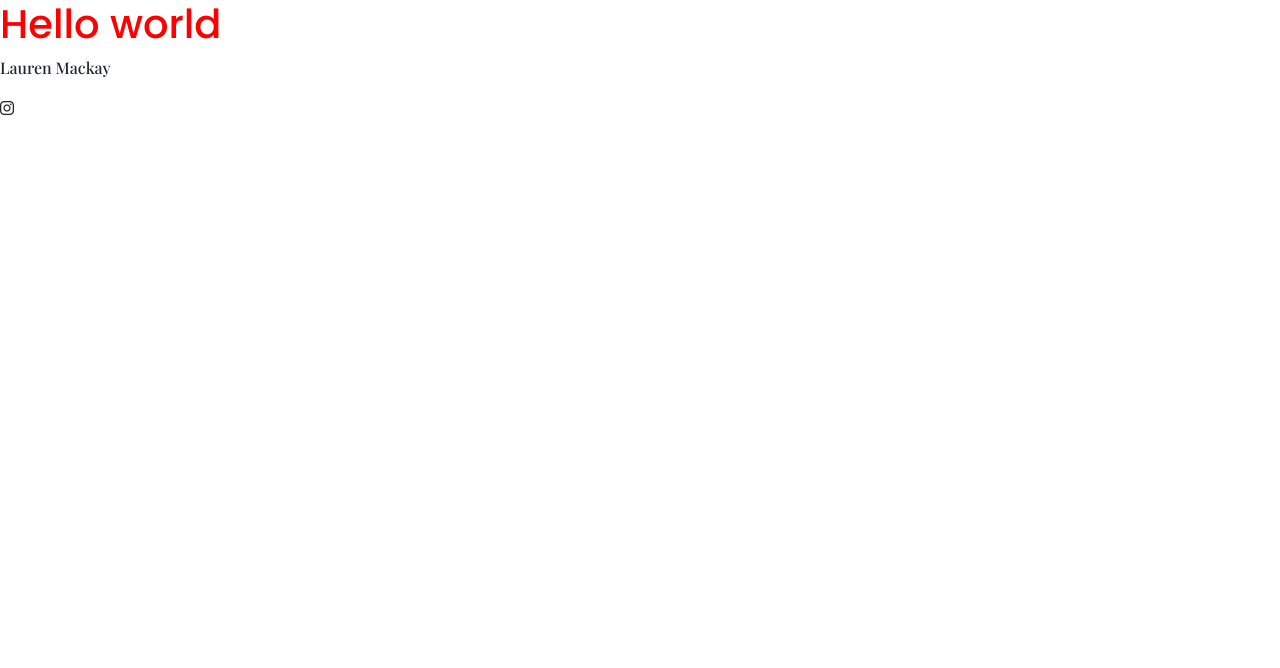
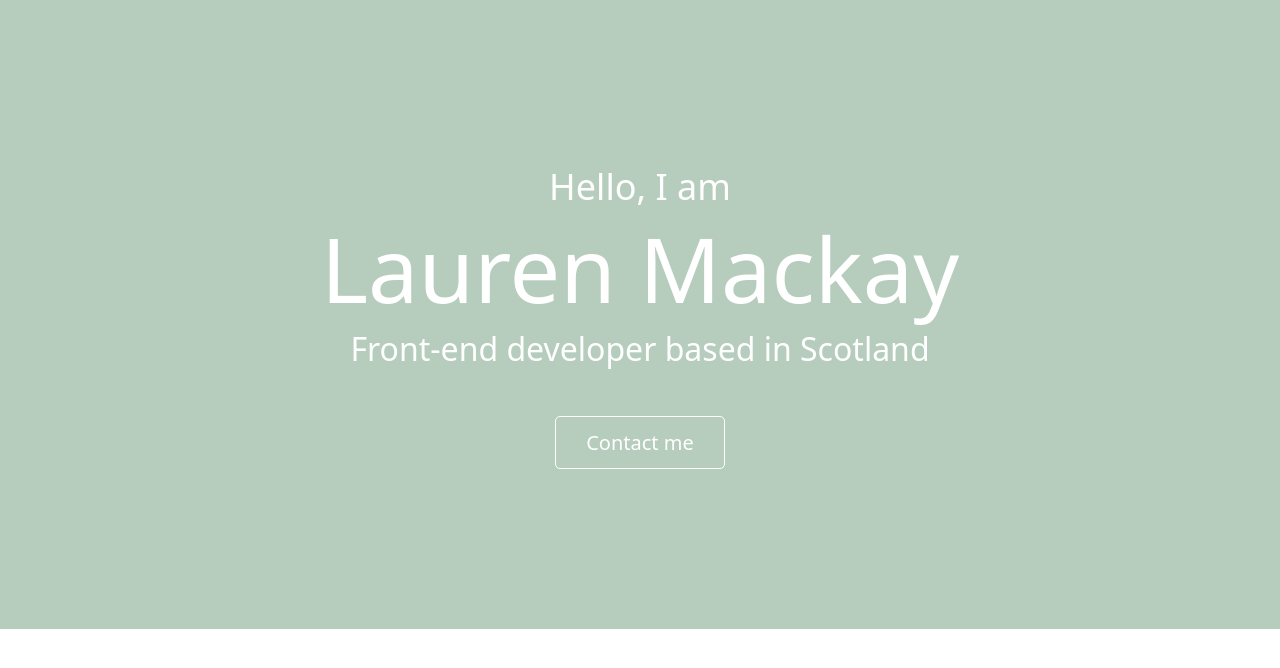
Before and after one commit to lemoncodes94/portfolio-project, a plain HTML site: page index.html in a window 1280 px wide. Drawn offline with nearby package versions, Linux system fonts and the light colour scheme.

Commit message:
Added CSS to headings and background

```diff
--- a/index.html
+++ b/index.html
@@ -11,21 +11,23 @@
     crossorigin="anonymous"></script>
   <link rel="preconnect" href="https://fonts.googleapis.com">
   <link rel="preconnect" href="https://fonts.gstatic.com" crossorigin>
+  <link rel="preconnect" href="https://fonts.googleapis.com">
+  <link rel="preconnect" href="https://fonts.gstatic.com" crossorigin>
   <link
-    href="https://fonts.googleapis.com/css2?family=Playfair+Display:wght@500&family=Poppins:wght@500;700&display=swap"
+    href="https://fonts.googleapis.com/css2?family=Playfair+Display:wght@500&family=Poppins:wght@200;500;700&display=swap"
     rel="stylesheet">
   <script src="https://kit.fontawesome.com/6c247583bd.js" crossorigin="anonymous"></script>
   <link rel="stylesheet" href="styles/portfolio.css">
-  <title>Document</title>
+  <title>Portfolio</title>
 </head>
 
 <body>
-
-  <h1>Hello world</h1>
-  <p>
-    Lauren Mackay
-  </p>
-  <i class="fa-brands fa-instagram"></i>
+  <div class="hero">
+    <p>Hello, I am</p>
+    <h1>Lauren Mackay</h1>
+    <h2 class="mb-5">Front-end developer based in Scotland</h2>
+    <a href="" class="btn btn-branding">Contact me</a>
+  </div>
 </body>
 
 </html>
--- a/styles/portfolio.css
+++ b/styles/portfolio.css
@@ -1,8 +1,42 @@
-h1 {
-  color: red;
-  font-family: "Poppins", sans-serif;
+:root {
+  --branding-color: #b6cdbd;
+  --branding-font-family: var(--branding-font-family);
 }
 
+h1 {
+  font-size: 90px;
+  font-family: var(--branding-font-family);
+  color: white;
+}
+
+h2 {
+  font-family: var(--branding-font-family);
+  font-weight: lighter;
+  color: white;
+}
 p {
-  font-family: "Playfair Display", serif;
+  font-family: var(--branding-font-family);
+  margin: 0;
+  color: white;
 }
+
+.hero {
+  background-color: var(--branding-color);
+  text-align: center;
+  padding: 160px 20px;
+}
+
+.hero p {
+  font-size: 36px;
+}
+
+.btn-branding {
+  background: var(--branding-color);
+  color: white;
+  font-size: 20px;
+  border-color: white;
+  border-radius: 5px;
+  line-height: 27px;
+  padding: 12px 30px;
+  font-family: var(--branding-font-family);
+}
```
